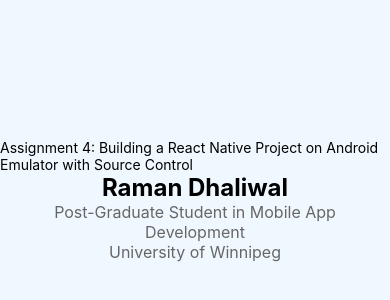
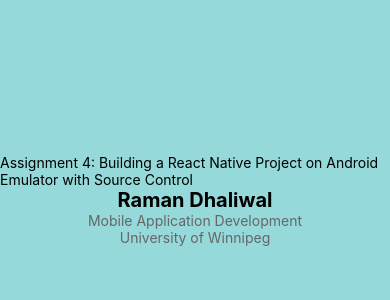
Before and after one commit to RamanDhaliwal986/Assignment_AppEmulator, a React Native app: screen / in a window 390 px wide. Shown: the part 222-522 px from the top of the page. Built offline with nearby package versions, Linux system fonts and the light colour scheme.

Commit message:
text change in branch conflict

```diff
--- a/App.js
+++ b/App.js
@@ -6,7 +6,7 @@ export default function App() {
     <View style={styles.container}>
       <Text>Assignment 4: Building a React Native Project on Android Emulator with Source Control</Text>
       <Text style={styles.name}>Raman Dhaliwal</Text>
-      <Text style={styles.bio}>Post-Graduate Student in Mobile App Development</Text>
+      <Text style={styles.bio}>Mobile Application Development</Text>
       <Text style={styles.bio}>University of Winnipeg</Text>
       <StatusBar style="auto" />
     </View>
@@ -16,16 +16,16 @@ export default function App() {
 const styles = StyleSheet.create({
   container: {
     flex: 1,
-    backgroundColor: '#f0f8ff',
+    backgroundColor: '#95D9DA',
     alignItems: 'center',
     justifyContent: 'center',
   },
   name: {
-    fontSize: 24,
+    fontSize: 20,
     fontWeight: 'bold',
 },
 bio: {
-    fontSize: 16,
+    fontSize: 14,
     color: '#666',
     textAlign: 'center',
     marginHorizontal: 20,
```
